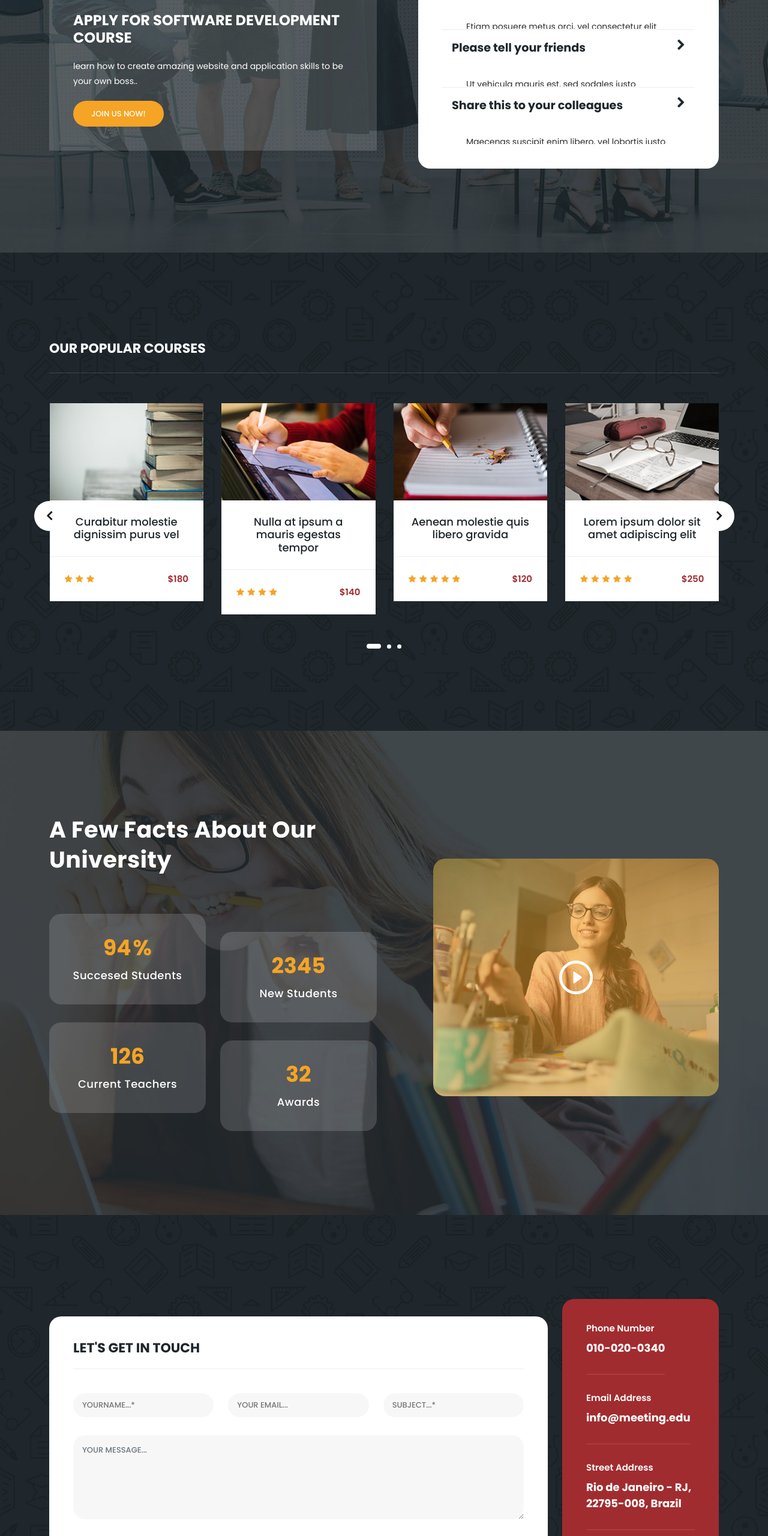
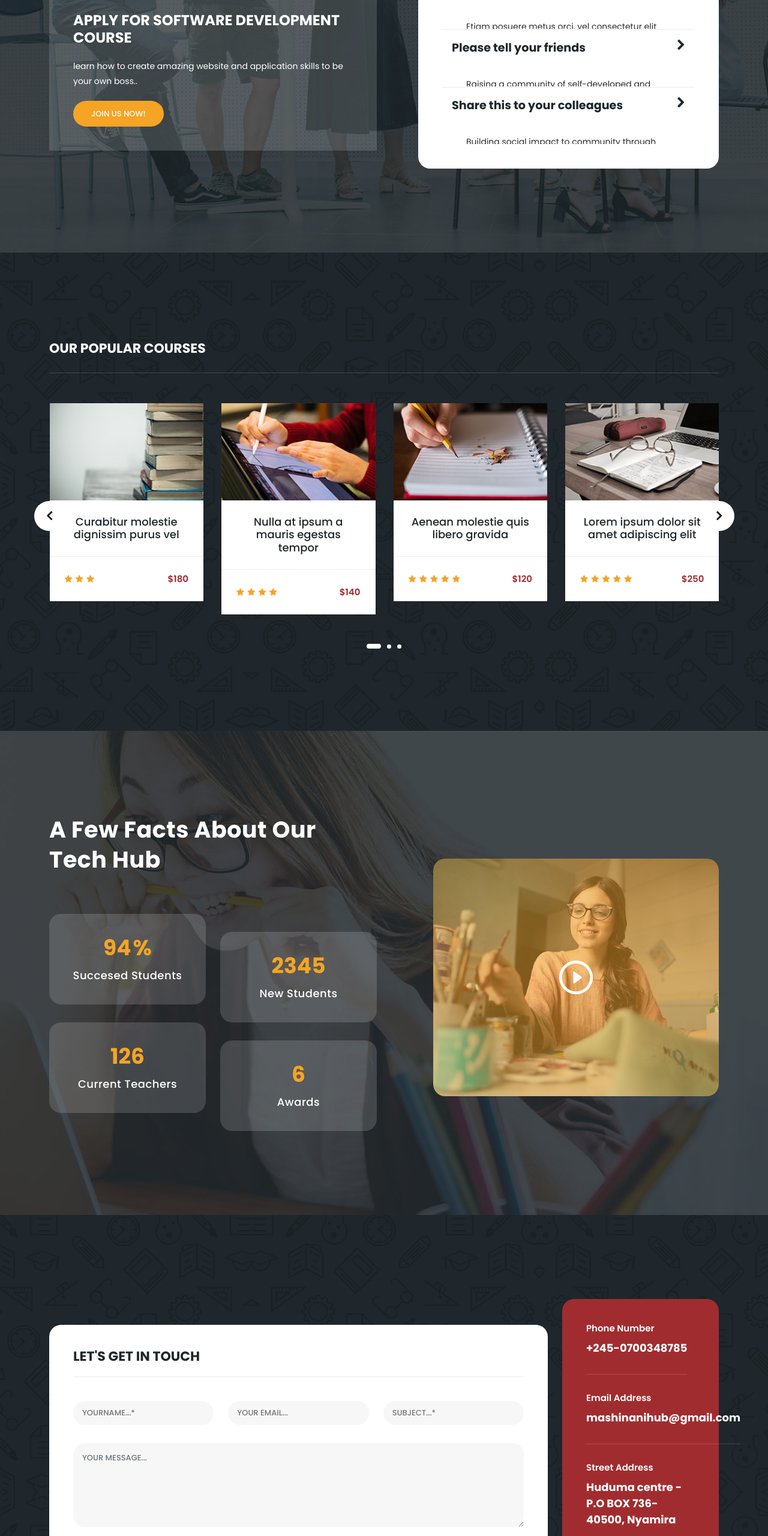
Before and after one commit to Spartanarrow/Mashinanihubweb.io, a plain HTML site: page index.html in a window 1280 px wide. Shown: the part 2540-5100 px from the top of the page at 60% size. Drawn offline with nearby package versions, Linux system fonts and the light colour scheme.

Commit message:
Update index.html

```diff
--- a/index.html
+++ b/index.html
@@ -340,8 +340,7 @@ https://templatemo.com/tm-569-edu-meeting
                 </div>
                 <div class="accordion-body">
                     <div class="content">
-                        <p>Ut vehicula mauris est, sed sodales justo rhoncus eu. Morbi porttitor quam velit, at ullamcorper justo suscipit sit amet. Quisque at suscipit mi, non efficitur velit.<br><br>
-                        Cras et tortor semper, placerat eros sit amet, porta est. Mauris porttitor sapien et quam volutpat luctus. Nullam sodales ipsum ac neque ultricies varius.</p>
+                        <p>Raising a community of self-developed and baked entreprenuers to impact the community postively.</p>
                     </div>
                 </div>
             </article>
@@ -354,8 +353,7 @@ https://templatemo.com/tm-569-edu-meeting
                 </div>
                 <div class="accordion-body">
                     <div class="content">
-                        <p>Maecenas suscipit enim libero, vel lobortis justo condimentum id. Interdum et malesuada fames ac ante ipsum primis in faucibus.<br><br>
-                        Sed eleifend metus sit amet magna tristique, posuere laoreet arcu semper. Nulla pellentesque ut tortor sit amet maximus. In eu libero ullamcorper, semper nisi quis, convallis nisi.</p>
+                        <p>Building social impact to community through agribusiness, computer skills and finacial literacy.</p>
                     </div>
                 </div>
             </article>
@@ -648,7 +646,7 @@ https://templatemo.com/tm-569-edu-meeting
         <div class="col-lg-6">
           <div class="row">
             <div class="col-lg-12">
-              <h2>A Few Facts About Our University</h2>
+              <h2>A Few Facts About Our Tech Hub</h2>
             </div>
             <div class="col-lg-6">
               <div class="row">
@@ -676,7 +674,7 @@ https://templatemo.com/tm-569-edu-meeting
                 </div>
                 <div class="col-12">
                   <div class="count-area-content">
-                    <div class="count-digit">32</div>
+                    <div class="count-digit">6</div>
                     <div class="count-title">Awards</div>
                   </div>
                 </div>
@@ -739,15 +737,15 @@ https://templatemo.com/tm-569-edu-meeting
             <ul>
               <li>
                 <h6>Phone Number</h6>
-                <span>010-020-0340</span>
+                <span>+245-0700348785</span>
               </li>
               <li>
                 <h6>Email Address</h6>
-                <span>info@meeting.edu</span>
+                <span>mashinanihub@gmail.com</span>
               </li>
               <li>
                 <h6>Street Address</h6>
-                <span>Rio de Janeiro - RJ, 22795-008, Brazil</span>
+                <span>Huduma centre - P.O BOX 736-40500, Nyamira</span>
               </li>
               <li>
                 <h6>Website URL</h6>
@@ -759,7 +757,7 @@ https://templatemo.com/tm-569-edu-meeting
       </div>
     </div>
     <div class="footer">
-      <p>Copyright © 2022 Edu Meeting Co., Ltd. All Rights Reserved.
+      <p>Copyright © 2025 Mashinani hub Co., Ltd. All Rights Reserved.
           <br>
           Design: <a href="https://templatemo.com" target="_parent" title="free css templates">TemplateMo</a>
           <br>
@@ -829,4 +827,5 @@ https://templatemo.com/tm-569-edu-meeting
 </body>
 
 </body>
+
 </html>
```
